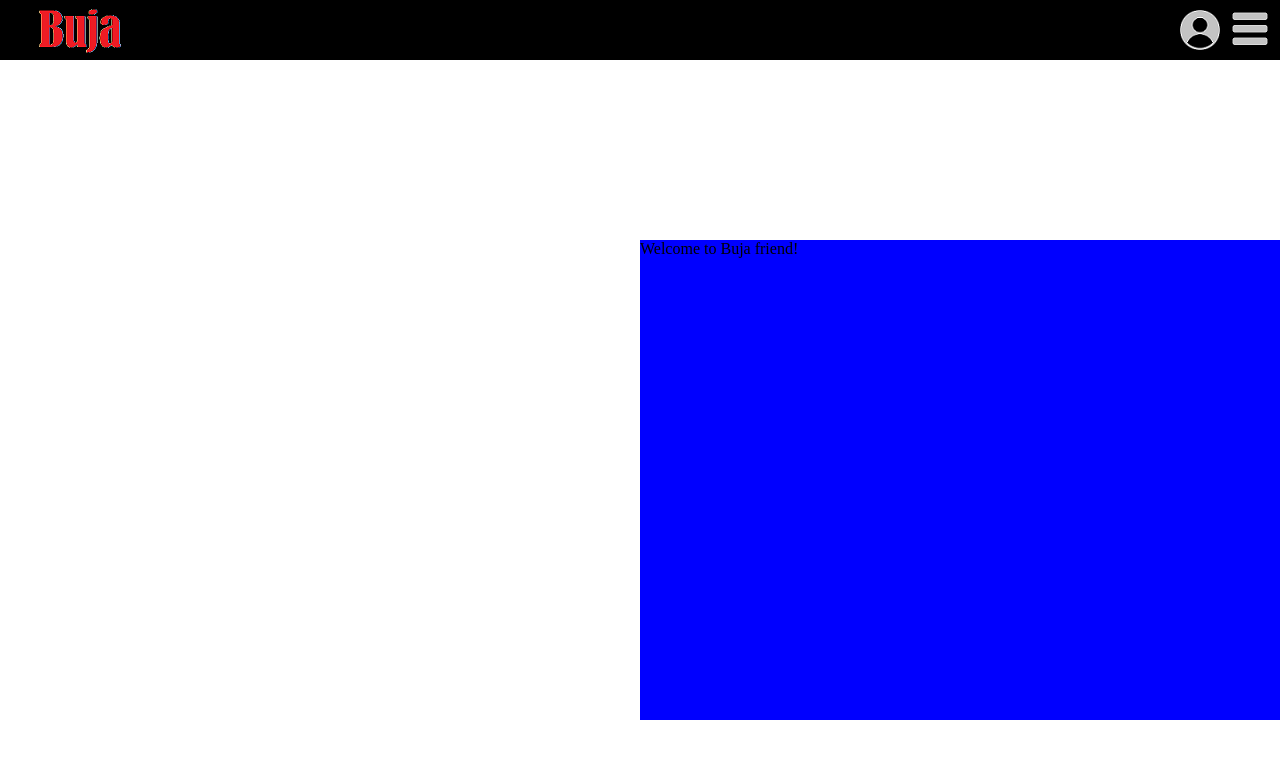
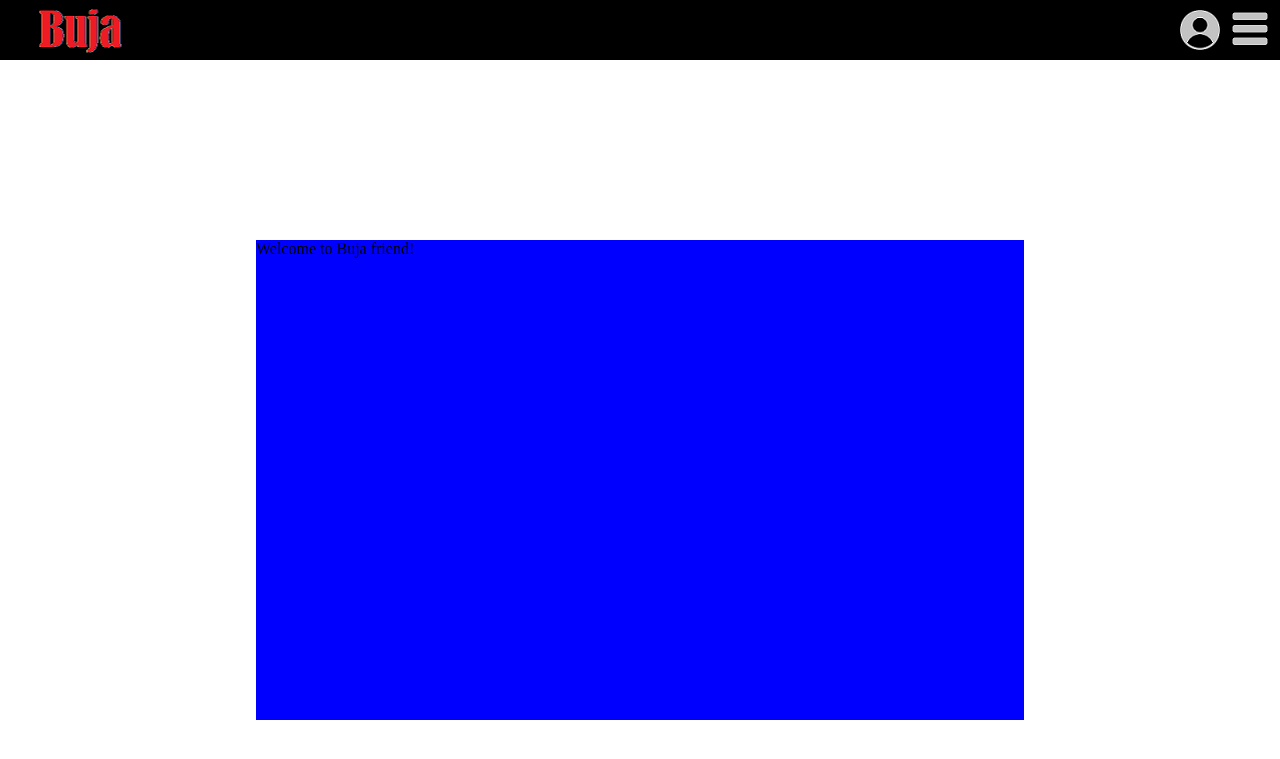
Before and after one commit to jorahsh/buja, a PHP site: page / in a window 1280 px wide. Shown: the top 759 px of the page. Run offline with PHP 8.4, Linux system fonts and the light colour scheme.

Commit message:
trying to center the big blue box

```diff
--- a/buja.css
+++ b/buja.css
@@ -31,7 +31,7 @@ body {
 	width: 60%;
 	height: 60%;
 	position: absolute;
-	left: 50%;
+	left: 20%;
 	top: 30%;
 	background-color: blue;
 }
```
Also changed, not shown: 1 other file.
